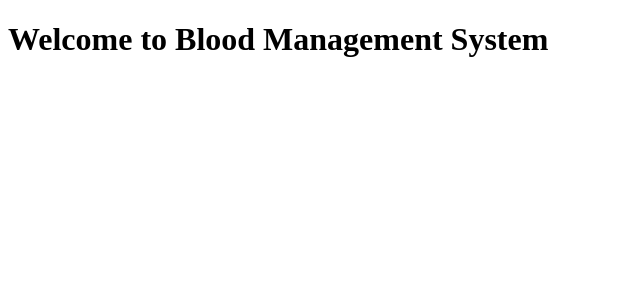
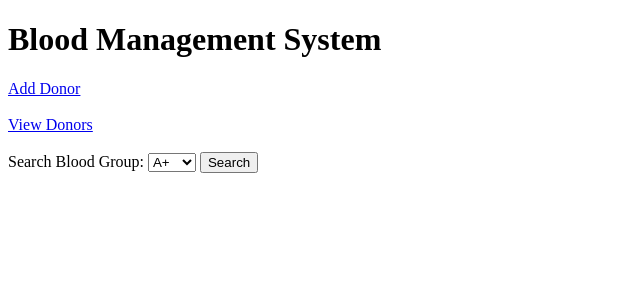
Before and after one commit to rajeshbhojannagari/Blood-Management, a Django app: page / in a window 1280 px wide. Shown: the top 300 px of the page, without its empty margins (0-640 px from the left). Run offline with Django 5.2, Linux system fonts and the light colour scheme.

Commit message:
home.html code

```diff
--- a/bloodbank/main/templates/home.html
+++ b/bloodbank/main/templates/home.html
@@ -5,7 +5,34 @@
 </head>
 <body>
 
-    <h1>Welcome to Blood Management System</h1>
+    <h1>Blood Management System</h1>
+
+    <a href="/add/">Add Donor</a>
+    <br><br>
+
+    <a href="/donors/">View Donors</a>
+    <br><br>
+
+    <form action="/search/" method="GET">
+
+        <label>Search Blood Group:</label>
+
+        <select name="blood_group">
+
+            <option>A+</option>
+            <option>A-</option>
+            <option>B+</option>
+            <option>B-</option>
+            <option>O+</option>
+            <option>O-</option>
+            <option>AB+</option>
+            <option>AB-</option>
+
+        </select>
+
+        <button type="submit">Search</button>
+
+    </form>
 
 </body>
 </html>
```
